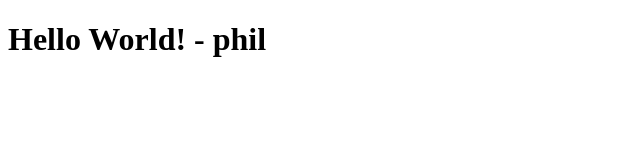
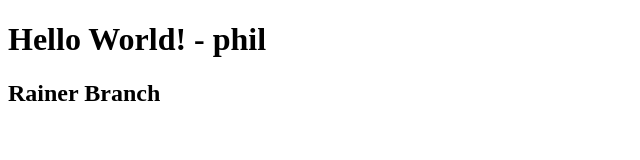
Before and after one commit to Phil243/Phil-project, a plain HTML site: page index.html in a window 1280 px wide. Shown: the whole page, without its empty margins (0-640 px from the left). Drawn offline with Linux system fonts and the light colour scheme.

Commit message:
H2 added

```diff
--- a/index.html
+++ b/index.html
@@ -8,5 +8,6 @@
 </head>
 <body>
     <h1>Hello World! - phil</h1>
+    <h2>Rainer Branch</h2>
 </body>
 </html>
```
